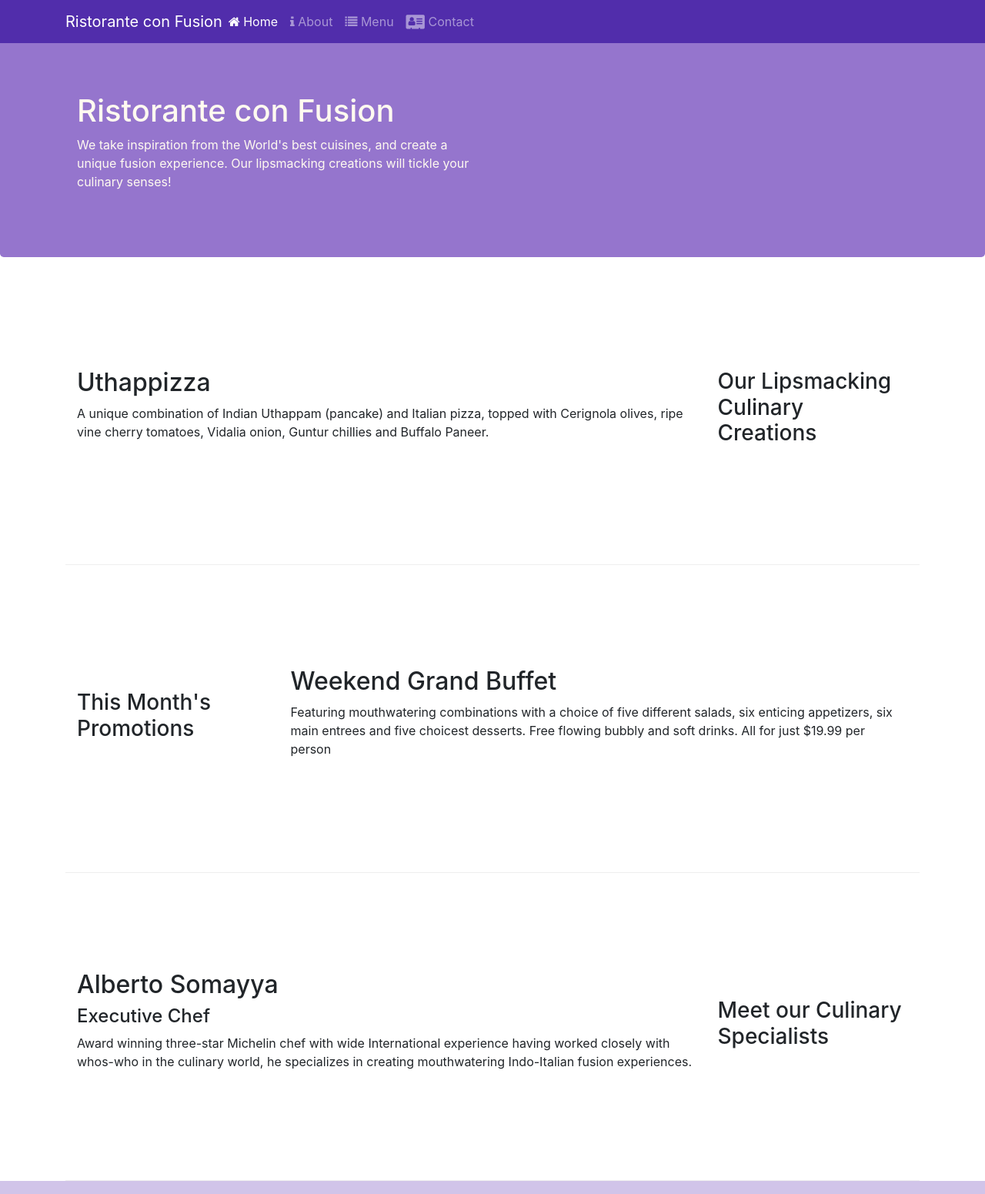
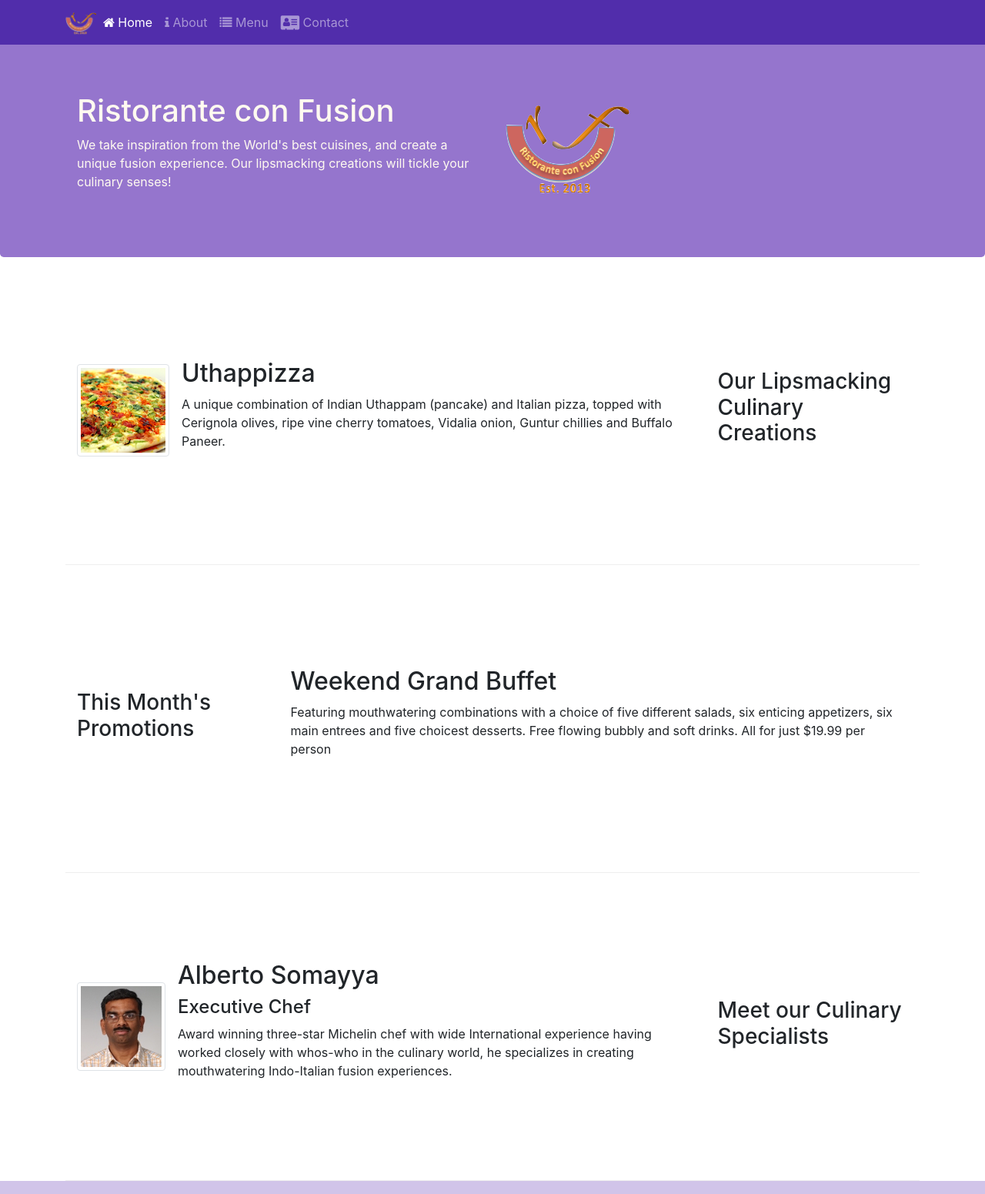
Before and after one commit to priyaaditya10/web_dev, a website: page Bootstrap4/conFusion/index.html in a window 1280 px wide. Shown: the top 1551 px of the page at 77% size. Drawn offline with nearby package versions, Linux system fonts and the light colour scheme.

Commit message:
added images and media

```diff
--- a/Bootstrap4/conFusion/index.html
+++ b/Bootstrap4/conFusion/index.html
@@ -21,7 +21,7 @@
             <button class="navbar-toggler" type="button" data-toggle="collapse" data-target="#Navbar">
                 <span class="navbar-toggler-icon"></span>
             </button>
-            <a class="navbar-brand mr-auto" href="#">Ristorante con Fusion</a>
+            <a class="navbar-brand mr-auto" href="#"><img src="img/logo.png" height="30" width="41"></a>
             <div class="collapse navbar-collapse" id="Navbar">
                 <ul class="navbar-nav mr-auto">
                     <li class="nav-item active"><a class="nav-link" href="#"><span class="fa fa-home"></span> Home</a>
@@ -29,7 +29,8 @@
                     <li class="nav-item"><a class="nav-link" href="./aboutus.html"> <span class="fa fa-info"></span>
                             About</a></li>
                     <li class="nav-item"><a class="nav-link" href="#"> <span class="fa fa-list"></span> Menu</a></li>
-                    <li class="nav-item"><a class="nav-link" href="./contactus.html"> <span class="fa fa-address-card fa-lg"></span>
+                    <li class="nav-item"><a class="nav-link" href="./contactus.html"> <span
+                                class="fa fa-address-card fa-lg"></span>
                             Contact</a></li>
                 </ul>
             </div>
@@ -45,8 +46,10 @@
                     <p>We take inspiration from the World's best cuisines, and create a unique fusion experience. Our
                         lipsmacking creations will tickle your culinary senses!</p>
                 </div>
-                <div class="col-12 col-sm">
+                <div class="col-12 col-sm align-self-center">
+                    <img src="img/logo.png" class="img-fluid">
                 </div>
+
             </div>
         </div>
     </header>
@@ -57,9 +60,17 @@
                 <h3>Our Lipsmacking Culinary Creations</h3>
             </div>
             <div class="col col-sm order-sm-first col-md">
-                <h2>Uthappizza</h2>
-                <p>A unique combination of Indian Uthappam (pancake) and Italian pizza, topped with Cerignola olives,
-                    ripe vine cherry tomatoes, Vidalia onion, Guntur chillies and Buffalo Paneer.</p>
+                <div class="media">
+                    <img class="d-flex mr-3 img-thumbnail align-self-center" src="img/uthappizza.png" alt="uthappizza">
+                    <div class="media-body">
+                        <h2 class="mt-0">Uthappizza</h2>
+                        <p>A unique combination of Indian Uthappam (pancake) and Italian pizza, topped with Cerignola
+                            olives,
+                            ripe vine cherry tomatoes, Vidalia onion, Guntur chillies and Buffalo Paneer.</p>
+
+                    </div>
+                </div>
+
             </div>
         </div>
 
@@ -81,11 +92,18 @@
                 <h3>Meet our Culinary Specialists</h3>
             </div>
             <div class="col col-sm order-sm-first col-md">
-                <h2>Alberto Somayya</h2>
-                <h4>Executive Chef</h4>
-                <p>Award winning three-star Michelin chef with wide International experience having worked closely with
-                    whos-who in the culinary world, he specializes in creating mouthwatering Indo-Italian fusion
-                    experiences. </p>
+                <div class="media">
+                    <img class="d-flex mr-3 img-thumbnail align-self-center" src="img/alberto.png" alt="alberto">
+                    <div class="media-body">
+                        <h2 class="mt-0">Alberto Somayya</h2>
+                        <h4>Executive Chef</h4>
+                        <p class="d-none d-sm-block">Award winning three-star Michelin chef with wide International experience having worked
+                            closely with whos-who in the culinary world, he specializes in creating mouthwatering Indo-Italian fusion
+                            experiences. </p>
+
+                    </div>
+                </div>
+
             </div>
         </div>
     </div>
@@ -115,11 +133,16 @@
                 </div>
                 <div class="col-12 col-sm-4 align-self-center">
                     <div class="text-center">
-                        <a class="btn btn-social-icon btn-google" href="http://google.com/+"><i class="fa fa-google-plus fa-lg"></i></a>
-                        <a class="btn btn-social-icon btn-facebook" href="http://www.facebook.com/profile.php?id="><i class="fa fa-facebook fa-lg"></i></a>
-                        <a class="btn btn-social-icon btn-linkedin" href="http://www.linkedin.com/in/"><i class="fa fa-linkedin fa-lg"></i></a>
-                        <a class="btn btn-social-icon btn-twitter" href="http://twitter.com/"><i class="fa fa-twitter fa-lg"></i></a>
-                        <a class="btn btn-social-icon btn-google" href="http://youtube.com/"><i class="fa fa-youtube fa-lg"></i></a>
+                        <a class="btn btn-social-icon btn-google" href="http://google.com/+"><i
+                                class="fa fa-google-plus fa-lg"></i></a>
+                        <a class="btn btn-social-icon btn-facebook" href="http://www.facebook.com/profile.php?id="><i
+                                class="fa fa-facebook fa-lg"></i></a>
+                        <a class="btn btn-social-icon btn-linkedin" href="http://www.linkedin.com/in/"><i
+                                class="fa fa-linkedin fa-lg"></i></a>
+                        <a class="btn btn-social-icon btn-twitter" href="http://twitter.com/"><i
+                                class="fa fa-twitter fa-lg"></i></a>
+                        <a class="btn btn-social-icon btn-google" href="http://youtube.com/"><i
+                                class="fa fa-youtube fa-lg"></i></a>
                         <a class="btn btn-social-icon" href="mailto:"><i class="fa fa-envelope-o fa-lg"></i></a>
                     </div>
                 </div>
```
Also changed, not shown: Bootstrap4/conFusion/aboutus.html (+3 -2 lines), Bootstrap4/conFusion/contactus.html (+5 -3 lines).
